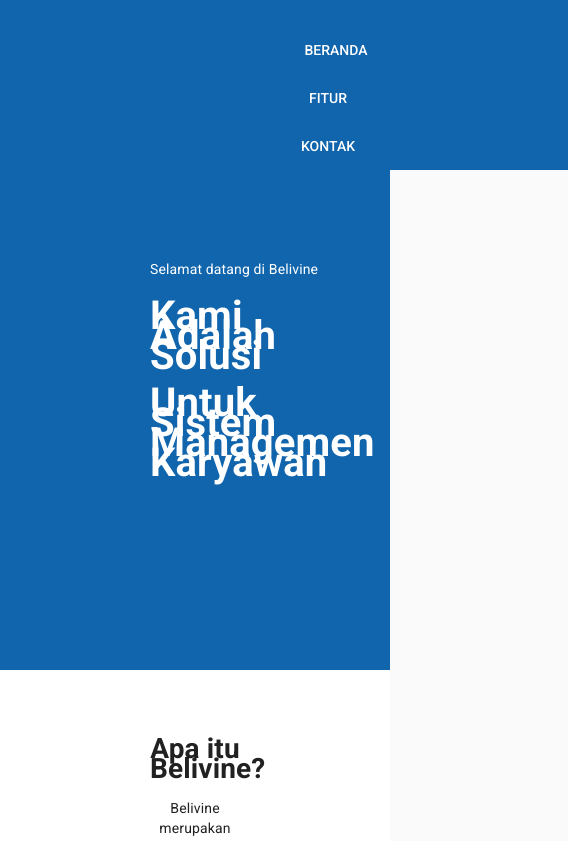
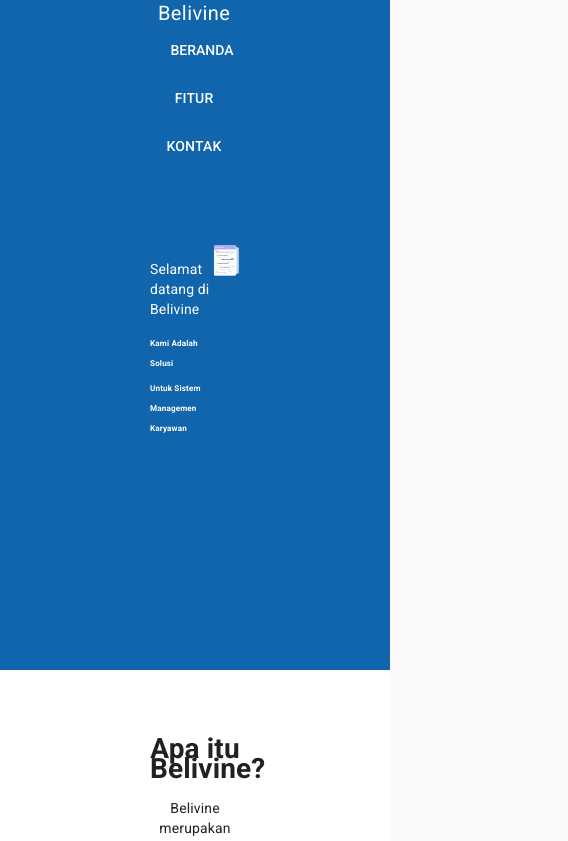
Before and after one commit to belivine/belivine.github.io, a Nuxt app: page / in a window 390 px wide. Shown: the top 841 px of the page, 568 px wide, since content can reach past the window. Built offline with nearby package versions, Linux system fonts and the light colour scheme.

Commit message:
make responsive page

```diff
--- a/pages/index.vue
+++ b/pages/index.vue
@@ -3,10 +3,10 @@
     <md-toolbar class="md-accent" md-elevation="1">
       <h3 class="md-title">Belivine</h3>
       <md-button>Beranda</md-button>
-      <md-button>Fitur</md-button>
-      <md-button>Kontak</md-button>
+      <md-button href=#feature>Fitur</md-button>
+      <md-button href="https://wa.me/+6282210357112" target="blank_">Kontak</md-button>
     </md-toolbar>
-    <div class="banner">
+    <div id="banner">
       <div class="container" style="display: flex">
         <div class="banner-left">
           <p>Selamat datang di Belivine</p>
@@ -19,7 +19,7 @@
       </div>
     </div>
     <div class="container">
-      <div class="about section">
+      <div id="about" class="section">
         <h1>Apa itu Belivine?</h1>
         <p>
           Belivine merupakan Human Resource Management System yang akan membantu
@@ -27,7 +27,7 @@
         </p>
       </div>
 
-      <div class="feature section">
+      <div id="feature" class="section">
         <div class="md-layout md-gutter" v-for="(feature, idx) in features" :key="idx">
           <div class="md-layout-item md-medium-size-100 md-small-size-100 md-xsmall-size-100 right" v-if="idx % 2 == 0" style="align-items: center">
             <div v-for="(val, i) in feature.featureList" :key="i" >
@@ -55,7 +55,7 @@
         </div>
       </div>
 
-      <div class="carousel section">
+      <div id="carousel" class="section">
         <vueper-slides
           class="no-shadow"
           :visible-slides="3"
@@ -65,14 +65,14 @@
         </vueper-slides>
       </div>
 
-      <div class="contact section">
+      <div id="contact" class="section">
         <md-button href="https://wa.me/+6282210357112" target="_blank" class="md-primary">
           <md-icon>whatsapp</md-icon>
           082210357112
         </md-button>
       </div>
     </div>
-    <div class="footer">
+    <div id="footer">
         <div class="footer-content">
           <md-icon>mail</md-icon>
           <p>belivineofficial</p>
@@ -273,24 +273,31 @@
   padding: 0px 17.75rem;
 }
 
-.banner {
+#banner {
   height: 31.25rem;
   width: 100%;
+  /* height: 51.98vh; */
   background-color: #1165ad;
   padding-top: 4.688rem;
   color: white;
+  gap: 3.125rem;
 }
 
-.banner .banner-left h1 {
-  font-size: 2.5rem;
+#banner .banner-left h1 {
+  font-size: 2.08vw;
 }
 
 .banner-right {
-  margin-left: 3.125rem;
+  /* margin-left: 3.125rem; */
+  width: 30%;
 }
 
-.banner .banner-right img {
-  width: 18.75rem;
+#banner .banner-right img {
+  width: 100%;
+}
+
+#banner .banner-left {
+  width: 70%;
 }
 
 .section {
@@ -303,7 +310,7 @@
   margin-right: 18.75rem;
 }
 
-.about {
+#about {
   text-align: center;
 }
 
@@ -332,12 +339,12 @@
   border-radius: 0.313rem;
 }
 
-.contact {
+#contact {
   display: flex;
   justify-content: center;
 }
 
-.contact .md-button {
+#contact .md-button {
   color: white !important;
   background-color: #27A11A;
   width: 400px;
@@ -345,34 +352,42 @@
   border-radius: 5px;
 }
 
-.contact .md-button .md-button-content {
-  font-size: 25px;
+#contact .md-button .md-button-content {
+  font-size: 1.3vw;
 }
 
-.contact .md-button .md-icon {
+#contact .md-button .md-icon {
   color: white !important;
   margin-top: -4px;
 }
 
-.footer {
+#footer {
   display: flex;
   justify-content: center;
   gap: 40px;
   background-color: #43B3CC;
 }
 
-.footer .footer-content {
+#footer .footer-content {
   display: flex;
   gap: 10px;
 }
 
-.footer .footer-content p, .footer .footer-content .md-icon {
+#footer .footer-content p, #footer .footer-content .md-icon {
   color: white !important;
+}
+
+@media (max-width: 1195px) {
+
 }
 
 @media (max-width: 1450px) {
   .container {
     margin: 0 9.375rem;
   }
+
+  .md-toolbar {
+    padding: 0 9.375rem;
+  }
 }
 </style>
```
